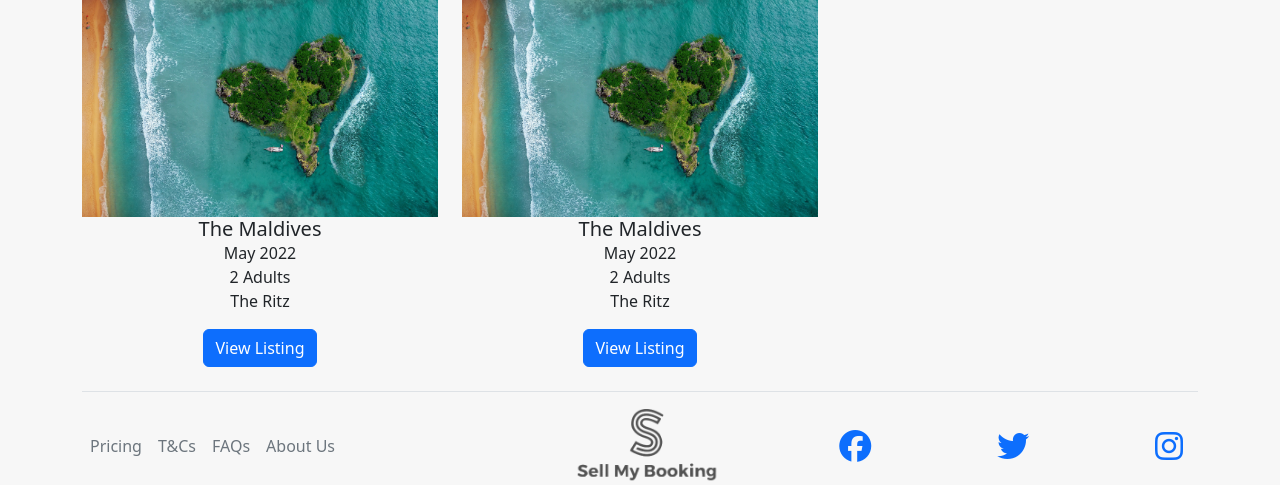
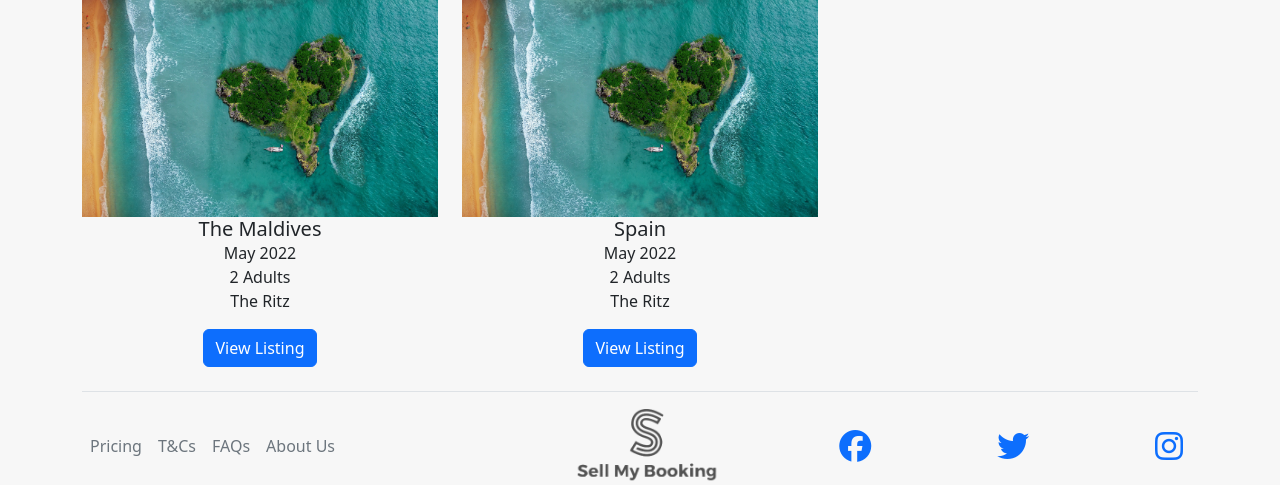
Before and after one commit to YSC-GeorgeHall/SellMyBooking, a PHP site: page / in a window 1280 px wide. Shown: the part 817-1302 px from the top of the page. Run offline with PHP 8.4, Linux system fonts and the light colour scheme; some libraries are stand-ins or nearby versions.

Commit message:
New Branch Test

```diff
--- a/index.php
+++ b/index.php
@@ -167,7 +167,7 @@
    <div class="col-md-4 text-center">
    <img class="card-img-top" src="images/hero3.jpg" alt="Card image cap">
   <div class="card-body">
-    <h5 class="card-title">The Maldives</h5>
+    <h5 class="card-title">Spain</h5>
     <p class="card-text">May 2022<br>2 Adults<br>The Ritz</p>
     <a href="#" class="btn btn-primary">View Listing</a>
   </div>
```
